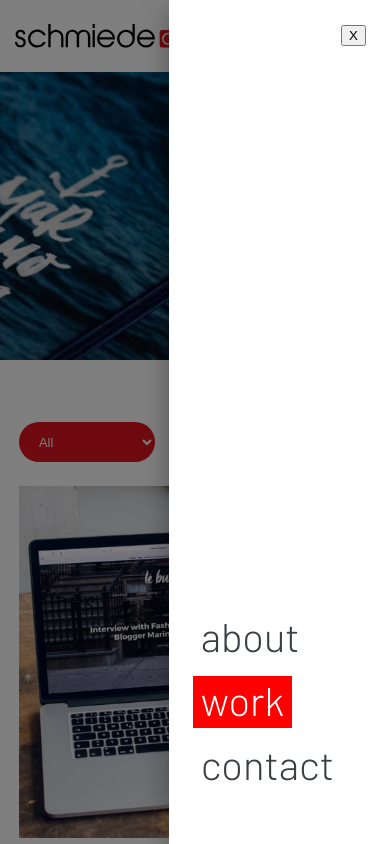
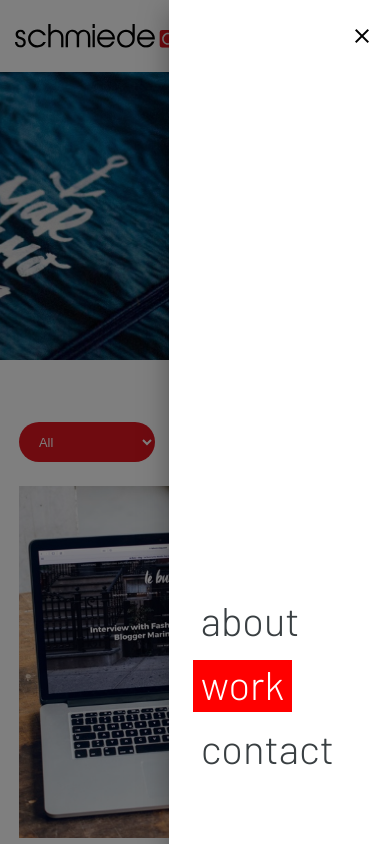
Before and after one commit to axlbert/schmiede-website-new, a Next.js app: page /work in a window 390 px wide. Both pictures are taken after a click on the button "menu". Shown: the top 844 px of the page. Built offline with nearby package versions, Linux system fonts and the light colour scheme.

Commit message:
drawer close button

```diff
--- a/components/nav/drawer.css
+++ b/components/nav/drawer.css
@@ -3,12 +3,13 @@
   flex-direction: column;
   justify-content: space-between;
   height: 100%;
-  padding: 1.5rem 1.5rem 2.5rem 0;
+  padding: 1.5rem 1rem 2.5rem 0;
 }
 
 .DrawerMenu {
   list-style: none;
-  margin: 0 1.5rem;
+  margin-left: 1.5rem;
+  margin-right: 2rem;
   padding: 0;
 }
 
--- a/components/nav/index.js
+++ b/components/nav/index.js
@@ -41,8 +41,8 @@ export default function Nav() {
       >
         <div className="Drawer-Content">
           <div style={{ textAlign: 'right' }}>
-            <button>
-              X
+            <button className="Nav-Button" onClick={toggleDrawer}>
+              <i className="material-icons">close</i>
             </button>
           </div>
           <ul className="DrawerMenu">
--- a/components/nav/nav.css
+++ b/components/nav/nav.css
@@ -41,3 +41,13 @@
     display: block;
   }
 }
+
+/* TODO: integrate with .Nav-ExpandButton */
+.Nav-Button {
+  display: inline-block;
+  width: 1.5rem;
+  height: 1.5rem;
+  border: none;
+  padding: 0;
+  background: none;
+}
```
